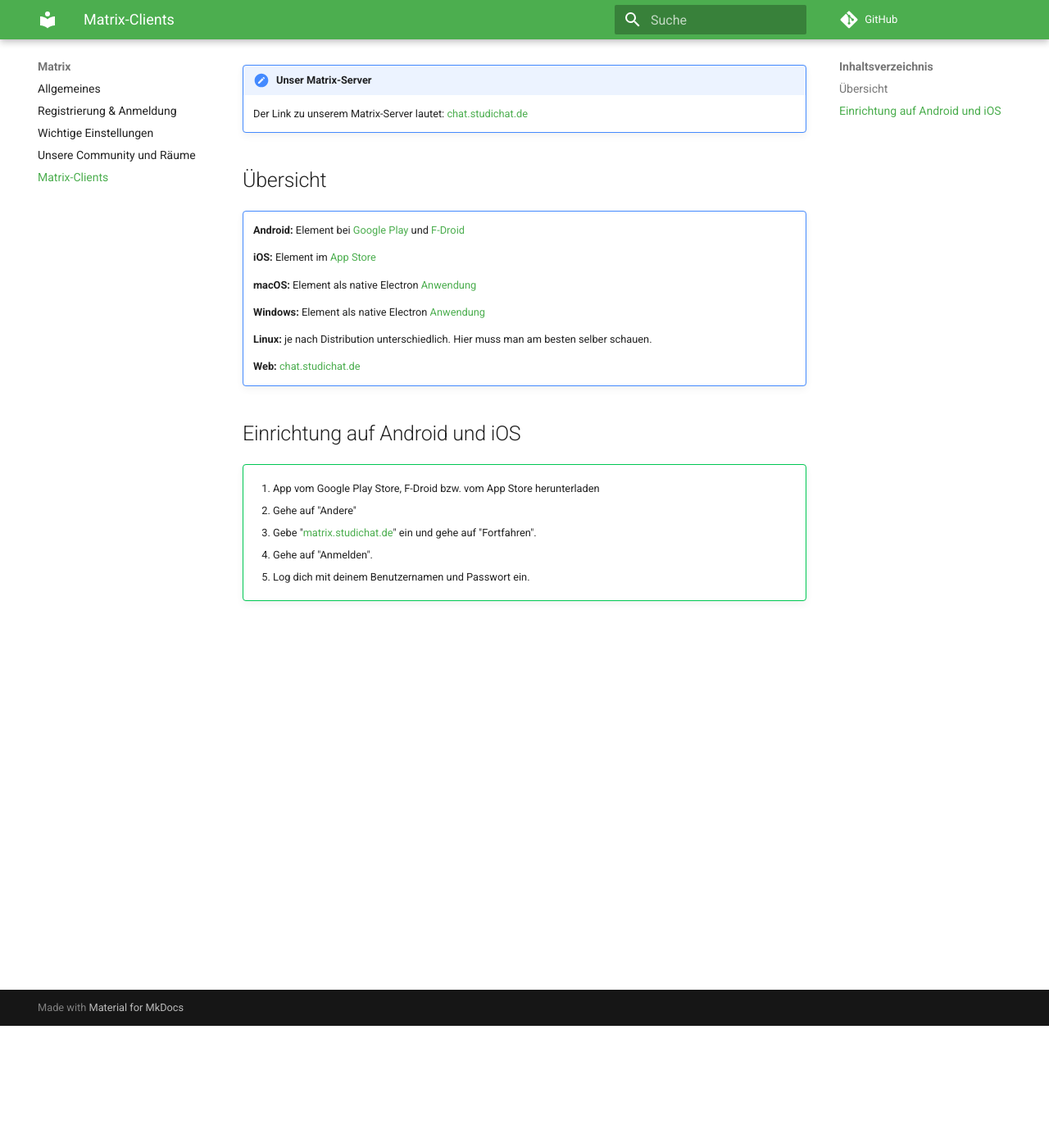
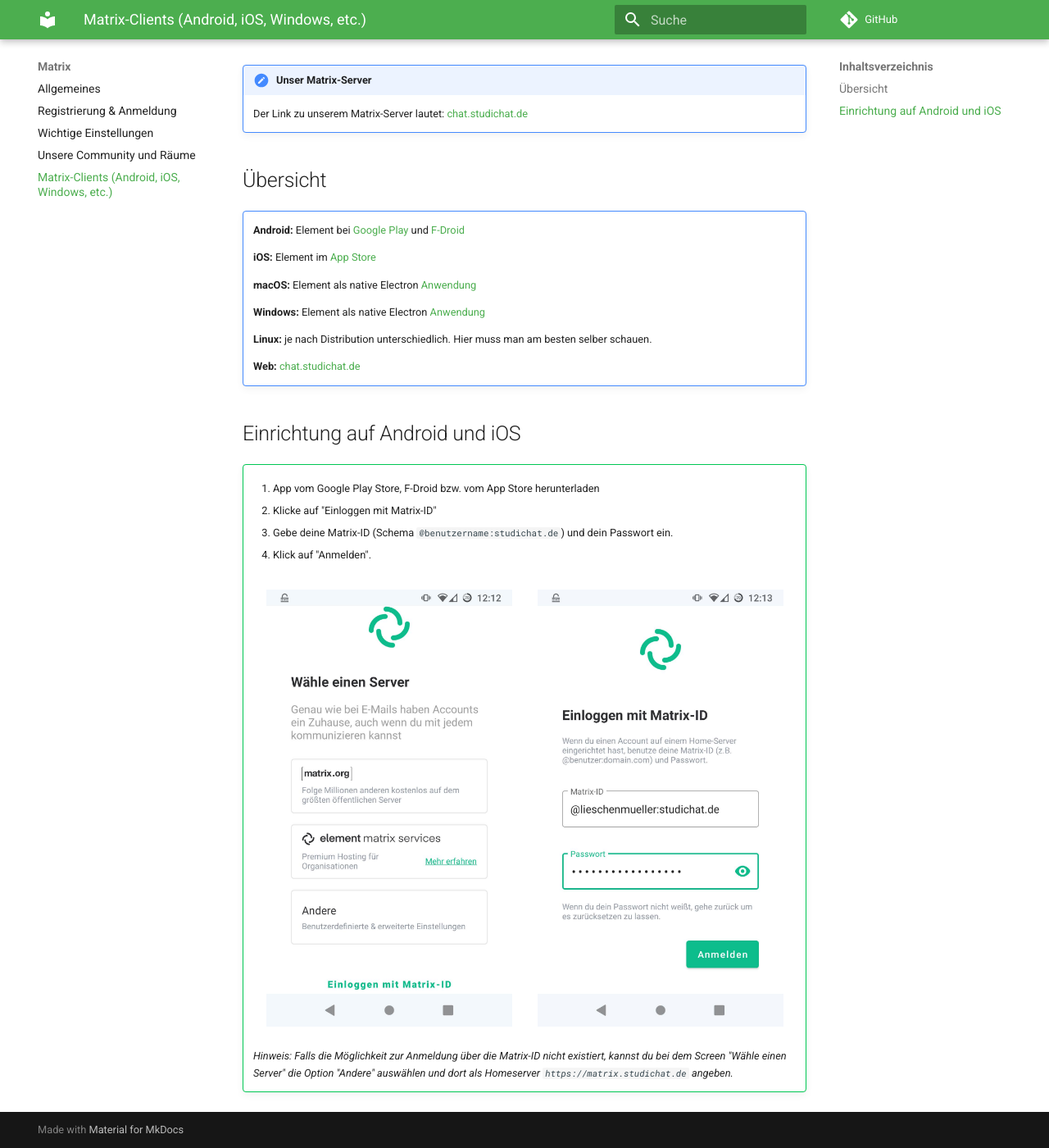
Before and after one commit to davidkopp/ersti-akademie-help, an MkDocs documentation site: the page built from docs/matrix-clients.md, in a window 1280 px wide and 1400 px high, scrolled down 149 px. Shown: the whole window at 82% size. Built offline with MkDocs 1.6.1 and Material for MkDocs 9.7.7, drawn with Linux system fonts in a browser that asks for light colours; comment, search, counter and statistics services are not loaded.

Commit message:
Improve doc of Matrix clients

```diff
--- a/docs/matrix-clients.md
+++ b/docs/matrix-clients.md
@@ -26,10 +26,19 @@ Matrix-Clients (Android, iOS, Windows, etc.)
 
     1.  App vom Google Play Store, F-Droid bzw. vom App Store herunterladen
 
-    2.  Gehe auf "Andere"
+    2.  Klicke auf "Einloggen mit Matrix-ID"
 
-    3.  Gebe "[matrix.studichat.de](https://matrix.studichat.de)" ein und gehe auf "Fortfahren".
+    3.  Gebe deine Matrix-ID (Schema `@benutzername:studichat.de`) und dein Passwort ein.
 
-    4.  Gehe auf "Anmelden".
+    4.  Klick auf "Anmelden".
 
-    5.  Log dich mit deinem Benutzernamen und Passwort ein.
+    <div style="display: flex;">
+        <figure>
+        <img src="../img/matrix-android-anmeldung-01.jpg" alt="Matrix Anmeldung Schritt 1" width="300" />
+        </figure>
+        <figure>
+        <img src="../img/matrix-android-anmeldung-02.jpg" alt="Matrix Anmeldung Schritt 2" width="300" />
+        </figure>
+    </div>
+
+    *Hinweis: Falls die Möglichkeit zur Anmeldung über die Matrix-ID nicht existiert, kannst du bei dem Screen "Wähle einen Server" die Option "Andere" auswählen und dort als Homeserver `https://matrix.studichat.de` angeben.*
--- a/mkdocs.yml
+++ b/mkdocs.yml
@@ -12,7 +12,7 @@ nav:
         Registrierung & Anmeldung: matrix-registrierung.md
         Wichtige Einstellungen: matrix-einstellungen.md
         Unsere Community und Räume: matrix-community.md
-        Matrix-Clients: matrix-clients.md
+        Matrix-Clients (Android, iOS, Windows, etc.): matrix-clients.md
 theme:
     name: material
     language: de
```
Also changed, not shown: docs/bbb-verbindung.md (+1 -1 lines), docs/img/matrix-android-anmeldung-01.jpg (added), docs/img/matrix-android-anmeldung-02.jpg (added).
